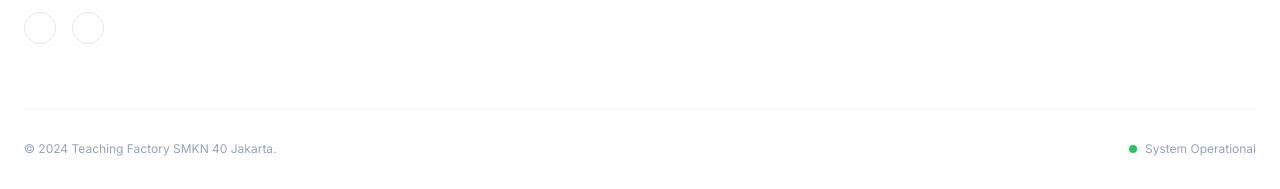
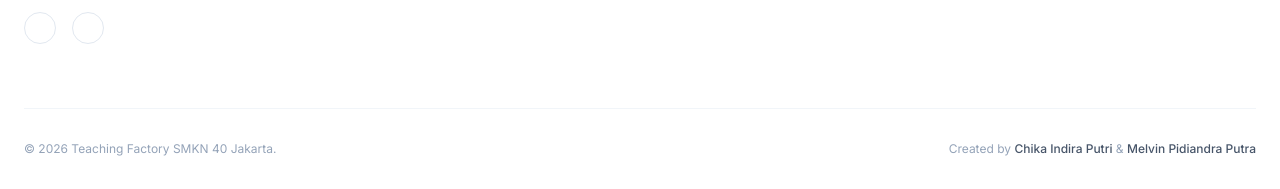
Before and after one commit to melvinputra/tefa-40, a plain HTML site: page index.html in a window 1280 px wide. Shown: the part 4308-4497 px from the top of the page. Drawn offline with nearby package versions, Linux system fonts and the light colour scheme; some icons are missing.

Commit message:
update index.html

```diff
--- a/index.html
+++ b/index.html
@@ -642,11 +642,8 @@
         </div>
 
         <div class="max-w-7xl mx-auto border-t border-slate-100 pt-8 flex flex-col md:flex-row justify-between items-center gap-4 text-xs text-slate-400">
-            <p>&copy; 2024 Teaching Factory SMKN 40 Jakarta.</p>
-            <div class="flex items-center gap-2">
-                <span class="w-2 h-2 rounded-full bg-green-500"></span>
-                <span>System Operational</span>
-            </div>
+            <p>© 2026 Teaching Factory SMKN 40 Jakarta.</p>
+            <p>Created by <span class="text-slate-600 font-medium">Chika Indira Putri</span> & <span class="text-slate-600 font-medium">Melvin Pidiandra Putra</span></p>
         </div>
     </footer>
 
```
